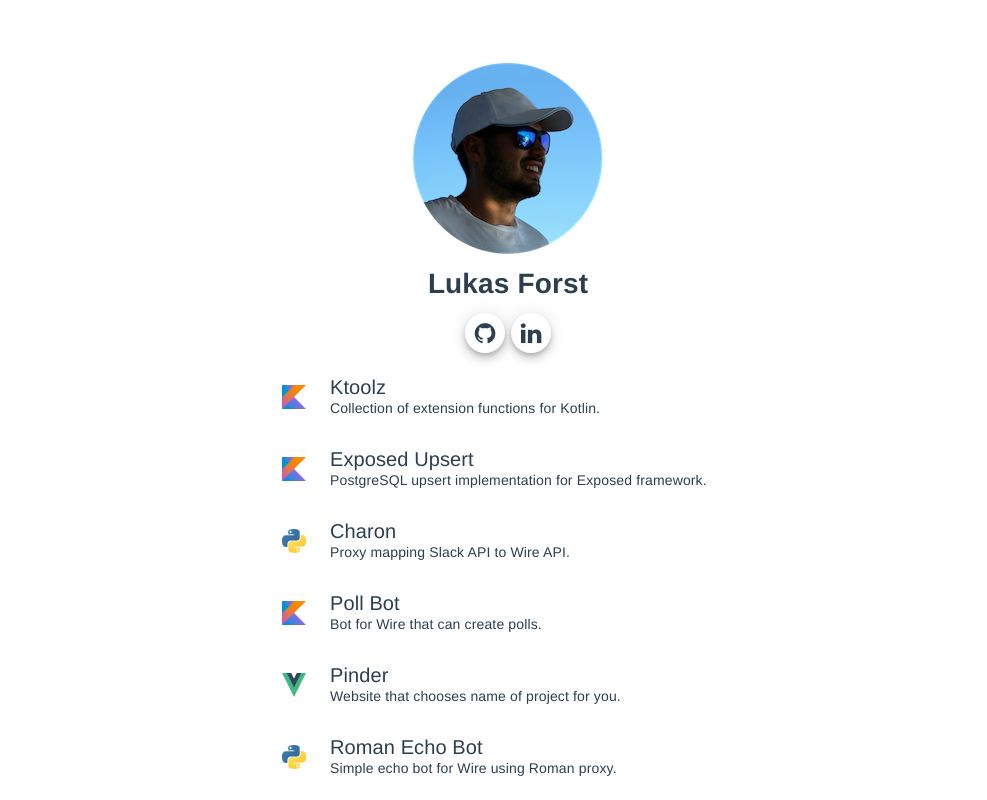
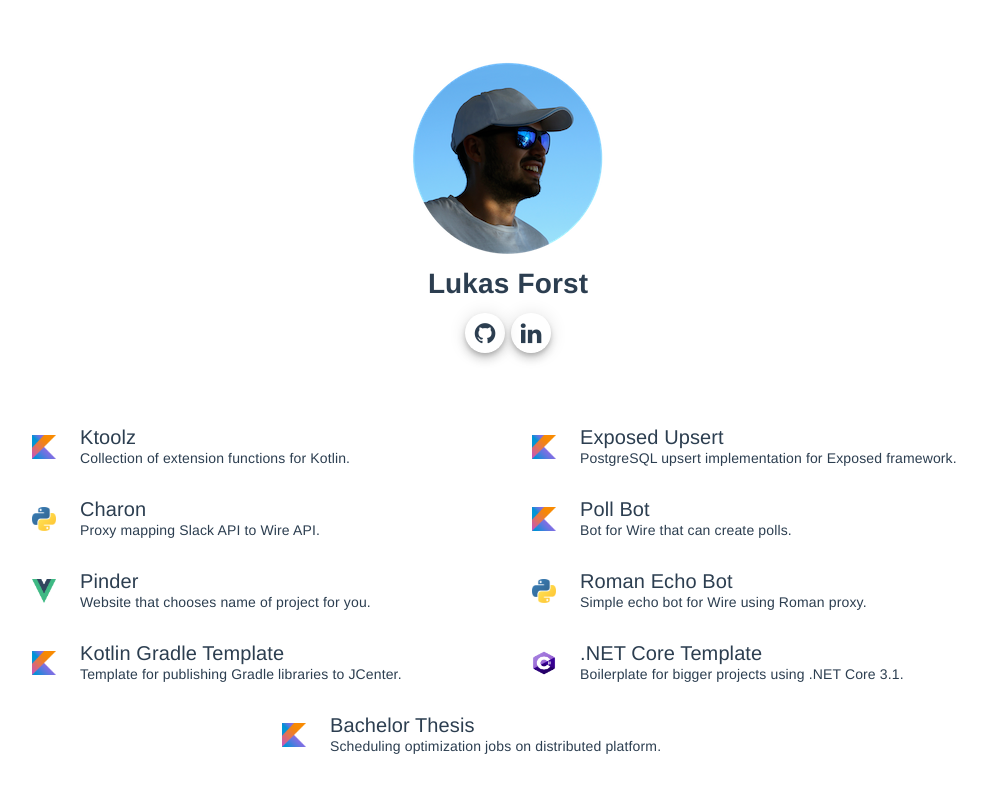
Before and after one commit to LukasForst/lukas.forst.dev, a Vue app: page / in a window 1280 px wide. Shown: the top 800 px of the page, without its empty margins (132-1119 px from the left). Built offline with nearby package versions, Linux system fonts and the light colour scheme.

Commit message:
now it kind of works

```diff
--- a/src/componenets/Project.vue
+++ b/src/componenets/Project.vue
@@ -1,5 +1,5 @@
 <template>
-    <div>
+    <div class="project">
         <md-list-item class="project-link" :href="githubLink" target="_blank">
             <md-avatar class="hover-logo">
                 <!--suppress HtmlUnknownTarget -->
@@ -31,8 +31,19 @@
     }
 </script>
 
-<style scoped>
+<style scoped lang="css">
+    .project {
+        display: flex;
+        justify-content: center;
+        flex-basis: 100%;
+        min-width: 100px;
+        width: 100%;
+        max-width: 500px;
+    }
+
     .project-link {
+        display: inline-block;
+        width: 100%;
         transition: background-color .5s;
     }
 
--- a/src/componenets/Projects.vue
+++ b/src/componenets/Projects.vue
@@ -81,9 +81,15 @@
 <style scoped>
     #projects {
         text-align: center;
-        width: 500px;
-        max-width: 80%;
-        display: inline-block;
+        /*display: inline-block;*/
         vertical-align: top;
+        margin-top: 50px;
+
+        display: flex;
+        flex-direction: row;
+        flex-wrap: wrap;
+        max-width: 100%;
+        overflow-x: hidden;
+        justify-content: center;
     }
 </style>
```
